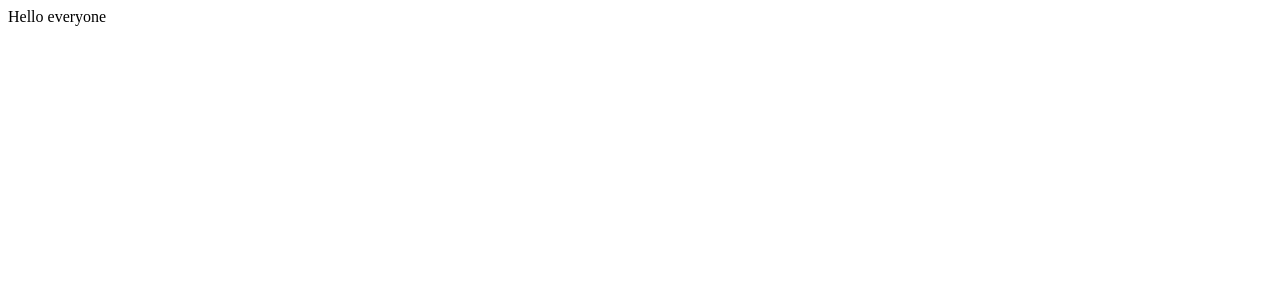
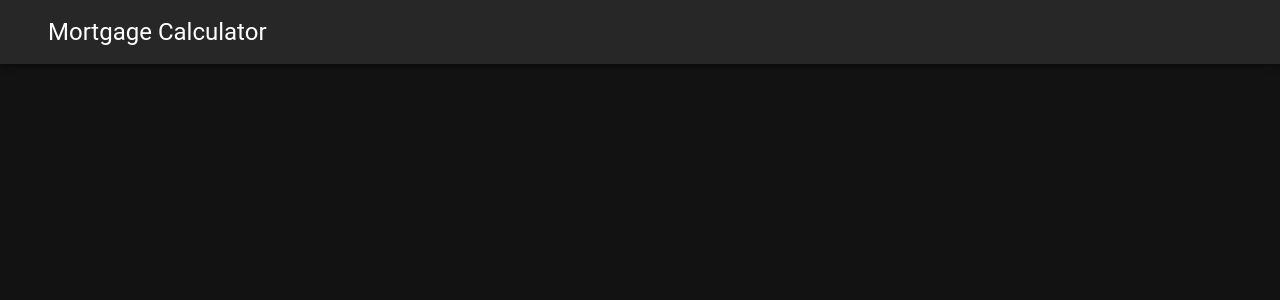
Before and after one commit to kkochie/mortgage-calculator, a React (Create React App) app: page / in a window 1280 px wide. Shown: the top 300 px of the page. Built offline with nearby package versions, Linux system fonts and the light colour scheme.

Commit message:
Add Navbar component

```diff
--- a/src/App.js
+++ b/src/App.js
@@ -1,5 +1,9 @@
-
+import Navbar from "./Components/Navbar"
 
 export default function  App() {
-  return <div className="App">Hello everyone</div>
+  return (
+    <div className="App">
+      <Navbar />
+    </div>
+  )
 }
--- a/src/Components/Navbar.js
+++ b/src/Components/Navbar.js
@@ -0,0 +1,20 @@
+import AppBar from "@mui/material/AppBar";
+import Toolbar from "@mui/material/Toolbar";
+import Typography from "@mui/material/Typography";
+import { Container } from "@mui/system";
+
+const Navbar = () => {
+  return (
+    <AppBar position="static">
+      <Container maxWidth='xl'>
+        <Toolbar>
+          <Typography variant="h5">
+            Mortgage Calculator
+          </Typography>
+        </Toolbar>
+      </Container>
+    </AppBar>
+  );
+};
+
+export default Navbar;
--- a/src/index.js
+++ b/src/index.js
@@ -1,10 +1,16 @@
-import React from 'react';
-import ReactDOM from 'react-dom/client';
-import App from './App';
+import React from 'react'
+import ReactDOM from 'react-dom/client'
+import App from './App'
+import { ThemeProvider } from '@mui/material/styles'
+import { CssBaseline } from '@mui/material/'
+import { theme } from "./theme"
 
 const root = ReactDOM.createRoot(document.getElementById('root'));
 root.render(
   <React.StrictMode>
-    <App />
+    <ThemeProvider theme={theme}>
+      <App />
+      <CssBaseline />
+    </ThemeProvider>
   </React.StrictMode>
 );
```
